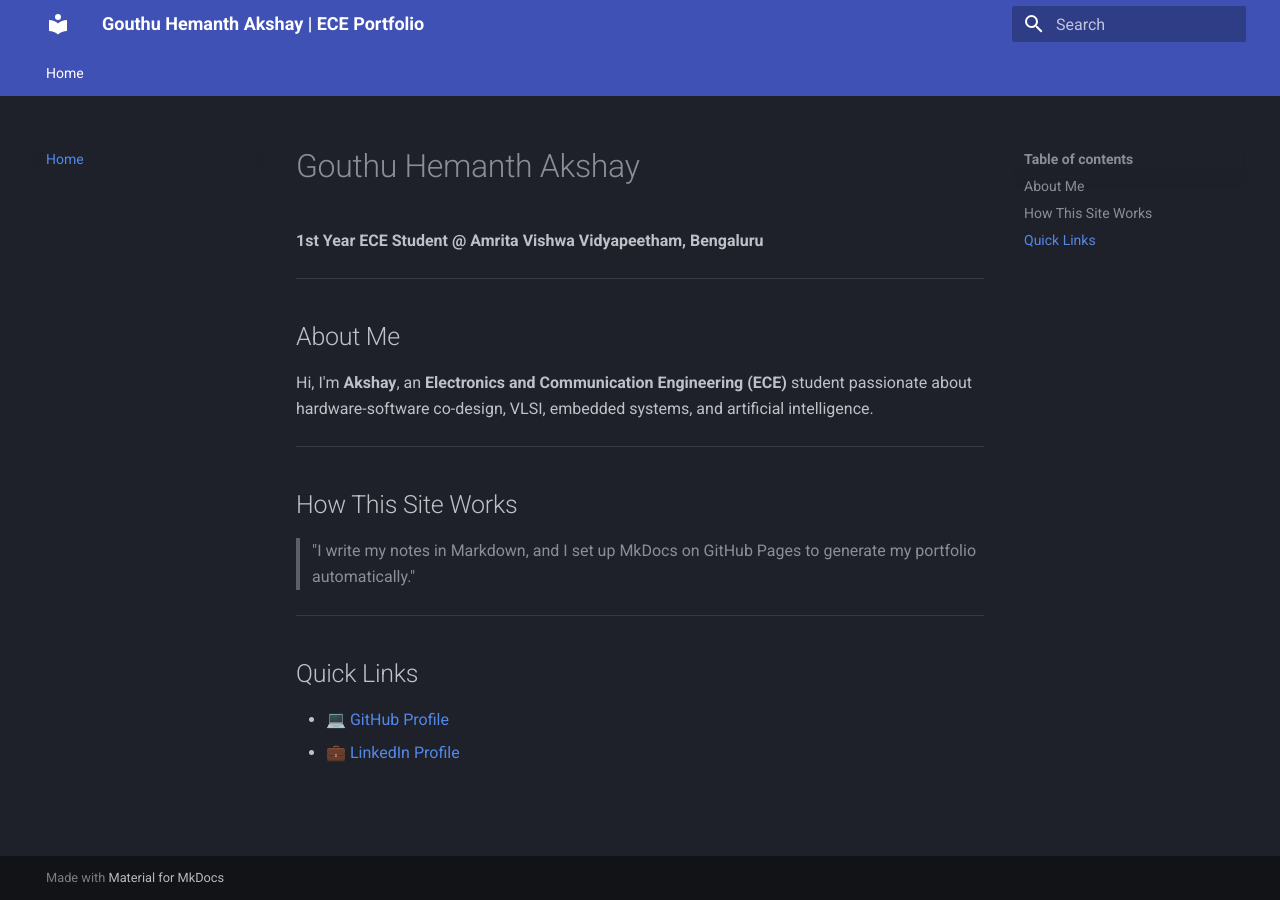
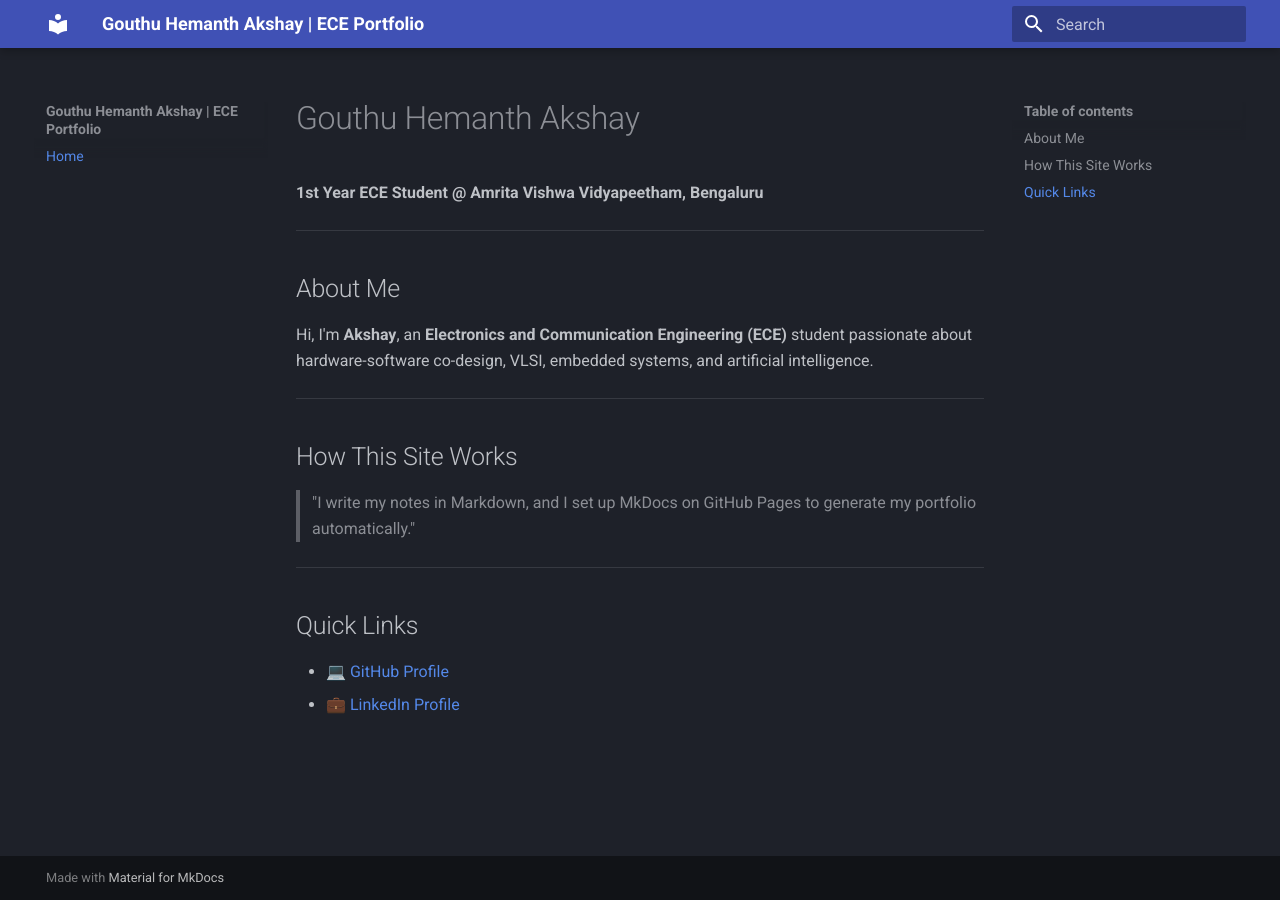
Before and after one commit to GHemanthAkshay/GHemanthAkshay.github.io, an MkDocs documentation site: the page built from docs/index.md, in a window 1280 px wide. Built offline with MkDocs 1.6.1 and Material for MkDocs 9.7.7, drawn with Linux system fonts in a browser that asks for light colours.

Commit message:
Remove navigation.tabs feature from mkdocs.yml
Removed navigation tabs feature from configuration.

```diff
--- a/mkdocs.yml
+++ b/mkdocs.yml
@@ -9,8 +9,6 @@ theme:
     scheme: slate
     primary: indigo
     accent: blue
-  features:
-    - navigation.tabs
 
 nav:
   - Home: index.md
```
